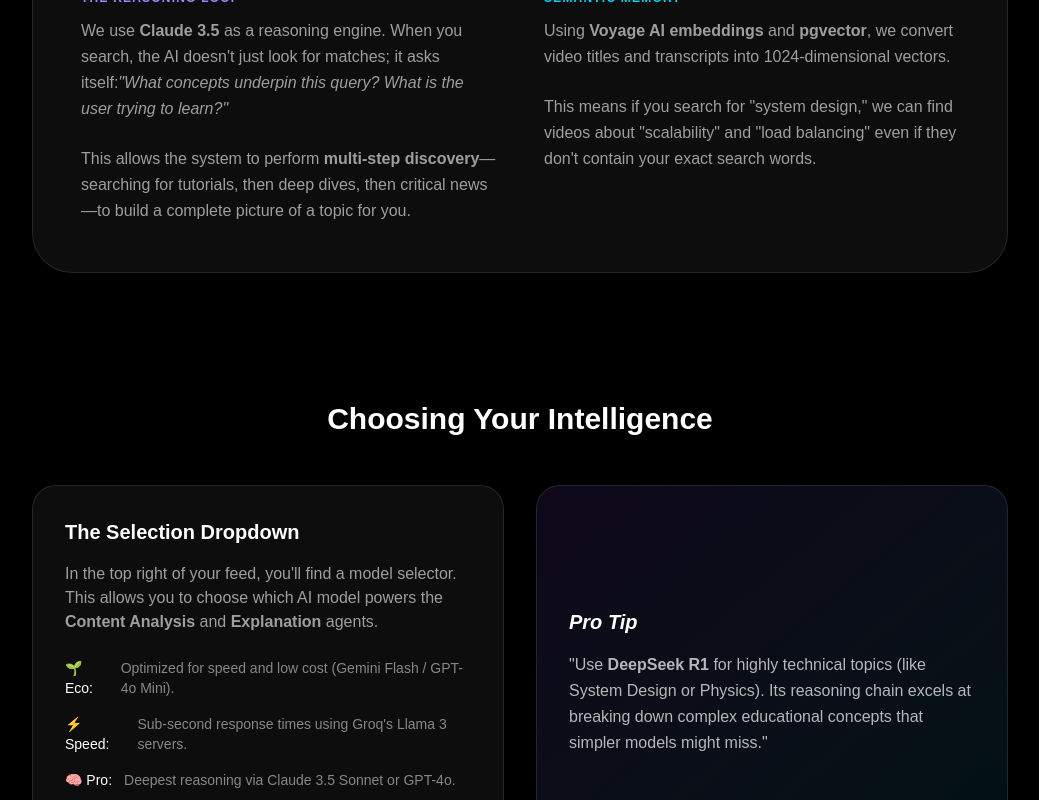
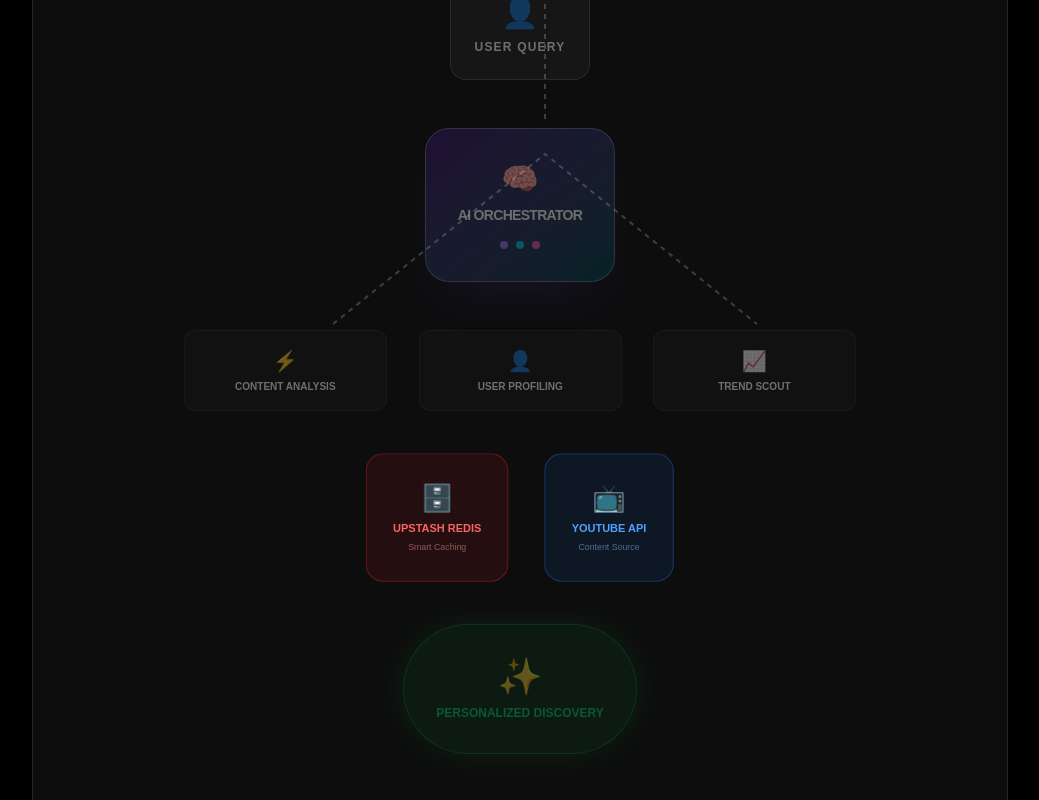
Before and after one commit to swathikchgithub/serendex, a Next.js app: page /about in a window 1280 px wide. Shown: the part 560-1360 px from the top of the page, without its empty margins (120-1159 px from the left). Built offline with nearby package versions, Linux system fonts and the light colour scheme.

Commit message:
feat: add animated system architecture diagram to about page

```diff
--- a/src/app/about/page.tsx
+++ b/src/app/about/page.tsx
@@ -1,5 +1,6 @@
 import Link from "next/link";
 import { Header } from "@/components/Header";
+import { SystemArchitectureDiagram } from "@/components/SystemArchitectureDiagram";
 
 export default function AboutPage() {
   return (
@@ -17,6 +18,8 @@ export default function AboutPage() {
             we use agentic reasoning to actively explore new horizons based on your latent interests.
           </p>
         </div>
+
+        <SystemArchitectureDiagram />
 
         {/* AI Reasoning Section */}
         <section className="mb-32">
@@ -104,27 +107,27 @@ export default function AboutPage() {
         <section className="mb-32">
           <div className="p-12 rounded-[40px] bg-gradient-to-b from-white/5 to-transparent border border-white/10">
              <h2 className="text-3xl font-bold mb-4">Technical Infrastructure</h2>
-             <p className="text-white/40 mb-12">Architecture optimized for reasoning-heavy workloads.</p>
+             <p className="text-white/40 mb-12">Architecture optimized for reasoning-heavy workloads and API quota efficiency.</p>
 
              <div className="space-y-12">
                 <div className="flex flex-col md:flex-row gap-8 items-start">
                    <div className="flex-1">
-                      <h4 className="text-white font-bold mb-2">Vector Storage</h4>
-                      <p className="text-white/40 text-sm">Neon Postgres with the pgvector extension for high-dimensional similarity searches at scale.</p>
+                      <h4 className="text-white font-bold mb-2">Smart Caching Layer</h4>
+                      <p className="text-white/40 text-sm">Every discovery is cached in <strong>Upstash Redis</strong> with a smart TTL (24h-7d). This saves YouTube Quota and LLM tokens, making repeat searches near-instant.</p>
                    </div>
                    <div className="flex-1">
-                      <h4 className="text-white font-bold mb-2">Real-time Graph</h4>
-                      <p className="text-white/40 text-sm">Upstash Redis for millisecond-latency user profile updates and session management.</p>
+                      <h4 className="text-white font-bold mb-2">Safe Mode Fallback</h4>
+                      <p className="text-white/40 text-sm">A resilient design that automatically switches to curated mock data if YouTube API quotas are reached, ensuring zero application downtime.</p>
                    </div>
                 </div>
                 <div className="flex flex-col md:flex-row gap-8 items-start">
                    <div className="flex-1">
                       <h4 className="text-white font-bold mb-2">Edge Orchestration</h4>
-                      <p className="text-white/40 text-sm">Built with Next.js and deployed on Vercel, parallelizing agent calls at the edge for maximum speed.</p>
+                      <p className="text-white/40 text-sm">Built with Next.js and deployed on Vercel, parallelizing agent calls at the edge for maximum speed and sub-second analysis.</p>
                    </div>
                    <div className="flex-1">
                       <h4 className="text-white font-bold mb-2">Explainable Discovery</h4>
-                      <p className="text-white/40 text-sm">Every result is accompanied by a reasoning trace, explaining <em>why</em> the engine thought it was relevant to you.</p>
+                      <p className="text-white/40 text-sm">Every result is accompanied by a reasoning trace, explaining <em>why</em> the engine thought it was relevant to your interest graph.</p>
                    </div>
                 </div>
              </div>
--- /dev/null
+++ b/src/components/SystemArchitectureDiagram.tsx
@@ -0,0 +1,102 @@
+"use client";
+
+import { useEffect, useState } from "react";
+
+export function SystemArchitectureDiagram() {
+  const [activeNode, setActiveNode] = useState(0);
+
+  useEffect(() => {
+    const interval = setInterval(() => {
+      setActiveNode((n) => (n + 1) % 5);
+    }, 2000);
+    return () => clearInterval(interval);
+  }, []);
+
+  return (
+    <div className="w-full bg-white/5 rounded-[40px] p-8 md:p-12 border border-white/10 relative overflow-hidden mb-32">
+      <div className="flex flex-col items-center gap-12 max-w-4xl mx-auto py-12">
+
+        {/* User Node */}
+        <div className={`relative transition-all duration-500 ${activeNode === 0 ? 'scale-110' : 'opacity-40'}`}>
+          <div className="bg-white/10 p-6 rounded-2xl border border-white/20 flex flex-col items-center">
+            <span className="text-3xl mb-2">👤</span>
+            <span className="text-xs font-bold uppercase tracking-widest">User Query</span>
+          </div>
+          {activeNode === 0 && (
+            <div className="absolute -bottom-12 left-1/2 -translate-x-1/2 text-violet-400 animate-bounce">↓</div>
+          )}
+        </div>
+
+        {/* Orchestrator Node */}
+        <div className={`relative transition-all duration-500 ${activeNode === 1 ? 'scale-110' : 'opacity-40'}`}>
+          <div className="bg-gradient-to-br from-violet-600/40 to-cyan-600/40 p-8 rounded-3xl border border-white/30 flex flex-col items-center shadow-2xl shadow-violet-500/20">
+            <span className="text-3xl mb-2">🧠</span>
+            <span className="text-sm font-black uppercase tracking-tighter">AI Orchestrator</span>
+            <div className="mt-4 flex gap-2">
+              <span className="w-2 h-2 rounded-full bg-violet-400 animate-pulse" />
+              <span className="w-2 h-2 rounded-full bg-cyan-400 animate-pulse delay-75" />
+              <span className="w-2 h-2 rounded-full bg-pink-400 animate-pulse delay-150" />
+            </div>
+          </div>
+
+          {/* Moving Arrows to Agents */}
+          {activeNode === 1 && (
+            <>
+              <div className="absolute top-1/2 -left-24 w-20 h-px bg-gradient-to-r from-transparent to-violet-500 animate-pulse" />
+              <div className="absolute top-1/2 -right-24 w-20 h-px bg-gradient-to-l from-transparent to-cyan-500 animate-pulse" />
+            </>
+          )}
+        </div>
+
+        {/* Agent Row */}
+        <div className="grid grid-cols-3 gap-8 w-full max-w-2xl">
+          <div className={`p-4 rounded-xl border border-white/10 bg-white/5 flex flex-col items-center transition-all duration-500 ${activeNode === 2 ? 'scale-110 border-violet-500 bg-violet-500/10' : 'opacity-40'}`}>
+            <span className="text-xl mb-1">⚡</span>
+            <span className="text-[10px] font-bold uppercase text-center">Content Analysis</span>
+          </div>
+          <div className={`p-4 rounded-xl border border-white/10 bg-white/5 flex flex-col items-center transition-all duration-500 ${activeNode === 2 ? 'scale-110 border-cyan-500 bg-cyan-500/10' : 'opacity-40'}`}>
+            <span className="text-xl mb-1">👤</span>
+            <span className="text-[10px] font-bold uppercase text-center">User Profiling</span>
+          </div>
+          <div className={`p-4 rounded-xl border border-white/10 bg-white/5 flex flex-col items-center transition-all duration-500 ${activeNode === 2 ? 'scale-110 border-pink-500 bg-pink-500/10' : 'opacity-40'}`}>
+            <span className="text-xl mb-1">📈</span>
+            <span className="text-[10px] font-bold uppercase text-center">Trend Scout</span>
+          </div>
+        </div>
+
+        {/* Infrastructure Row */}
+        <div className="flex gap-12 w-full justify-center">
+           <div className={`relative transition-all duration-500 ${activeNode === 3 ? 'scale-110' : 'opacity-40'}`}>
+             <div className="bg-red-500/10 p-6 rounded-2xl border border-red-500/30 flex flex-col items-center">
+               <span className="text-2xl mb-1">🗄️</span>
+               <span className="text-[10px] font-bold uppercase text-red-400">Upstash Redis</span>
+               <span className="text-[8px] text-red-300/50 mt-1">Smart Caching</span>
+             </div>
+           </div>
+           <div className={`relative transition-all duration-500 ${activeNode === 3 ? 'scale-110' : 'opacity-40'}`}>
+             <div className="bg-blue-500/10 p-6 rounded-2xl border border-blue-500/30 flex flex-col items-center">
+               <span className="text-2xl mb-1">📺</span>
+               <span className="text-[10px] font-bold uppercase text-blue-400">YouTube API</span>
+               <span className="text-[8px] text-blue-300/50 mt-1">Content Source</span>
+             </div>
+           </div>
+        </div>
+
+        {/* Final Output */}
+        <div className={`relative transition-all duration-500 ${activeNode === 4 ? 'scale-110' : 'opacity-40'}`}>
+           <div className="bg-green-500/20 p-8 rounded-full border border-green-500/50 flex flex-col items-center shadow-[0_0_30px_rgba(34,197,94,0.3)] animate-pulse">
+             <span className="text-4xl">✨</span>
+             <span className="text-xs font-black uppercase text-green-400 mt-2">Personalized Discovery</span>
+           </div>
+        </div>
+
+      </div>
+
+      {/* Decorative Lines */}
+      <svg className="absolute inset-0 w-full h-full pointer-events-none opacity-20" xmlns="http://www.w3.org/2000/svg">
+        <path d="M 512 100 L 512 250" stroke="white" strokeWidth="2" strokeDasharray="5,5" fill="none" />
+        <path d="M 300 450 L 512 280 L 724 450" stroke="white" strokeWidth="2" strokeDasharray="5,5" fill="none" />
+      </svg>
+    </div>
+  );
+}
```
